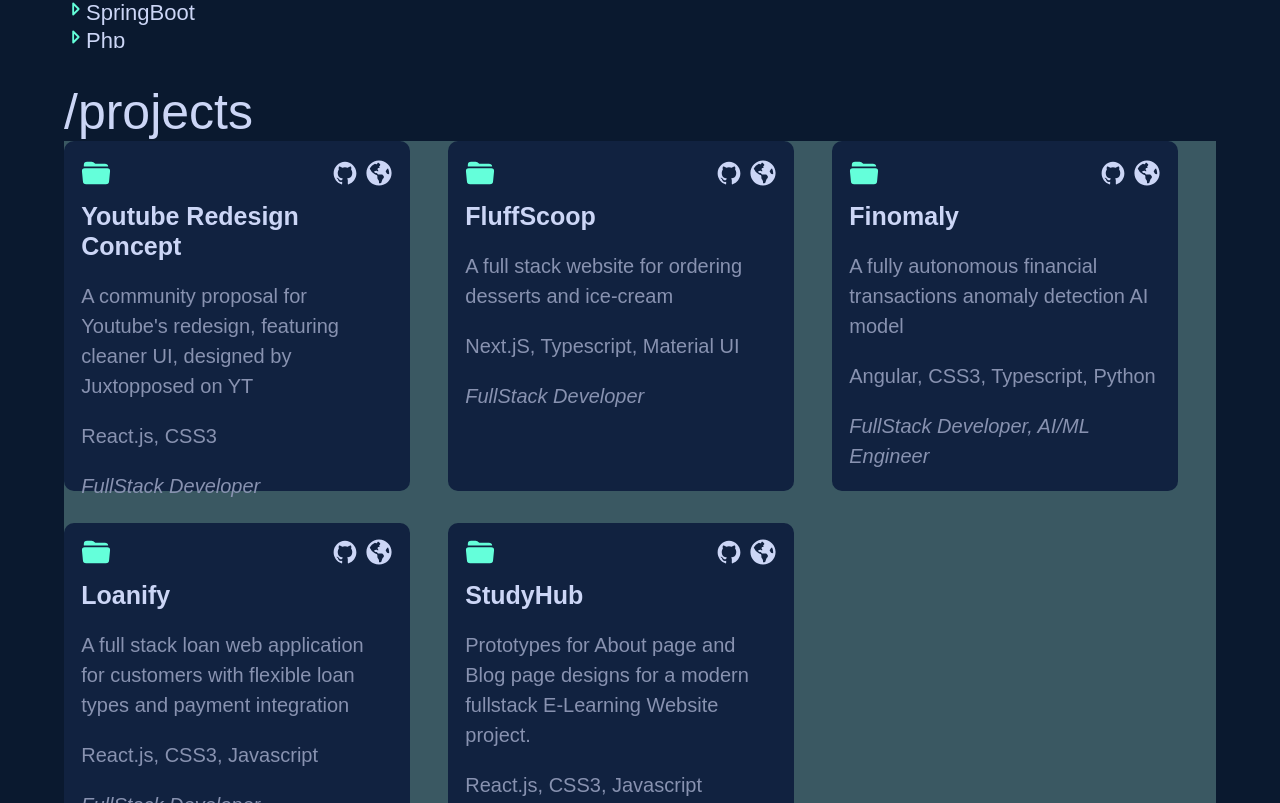
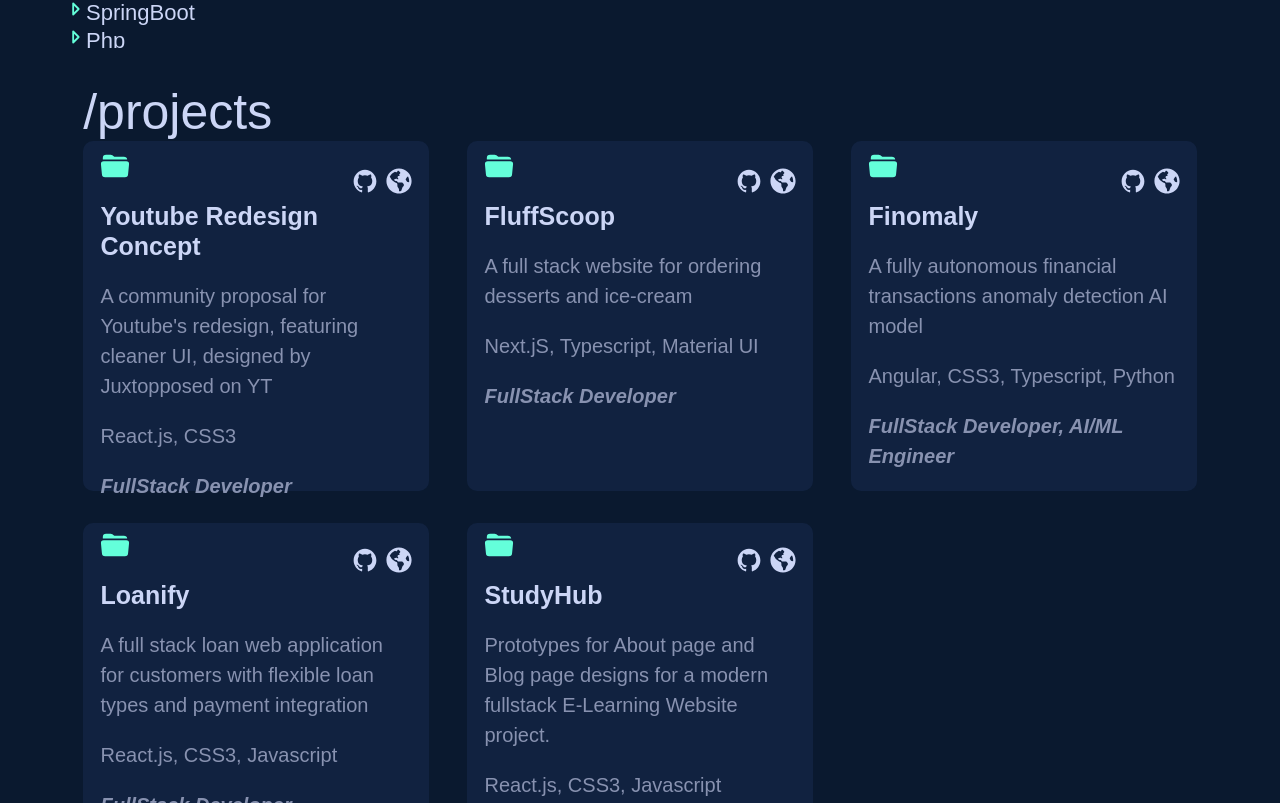
Before and after one commit to danielzfega/MyPortfolio, a React (Vite) app: page / in a window 1280 px wide. Shown: the part 1337-2140 px from the top of the page. Built offline with nearby package versions, Linux system fonts and the light colour scheme; a web font is replaced by a local one.

Commit message:
Favicon impl

```diff
--- a/index.html
+++ b/index.html
@@ -2,7 +2,7 @@
 <html lang="en">
   <head>
     <meta charset="UTF-8" />
-    <link rel="icon" type="image/svg+xml" href="/vite.svg" />
+    <link rel="icon" type="image/svg+xml" href="./src/assets/favicon.png" />
     <meta name="viewport" content="width=device-width, initial-scale=1.0" />
     <title>Daniels Fega Portfolio Website</title>
   </head>
--- a/src/components/Projects/Projects.css
+++ b/src/components/Projects/Projects.css
@@ -8,7 +8,7 @@
     align-items: center;
 }
 .projectTitle{
-    width: 90%;
+    width: 87%;
     font-size: 50px;
     /* border: 1px solid white; */
     margin: 0;
@@ -16,7 +16,7 @@
 .projectBox{
     width: 90%;
     height: 90%;
-    background-color: rgba(186, 255, 232, 0.276);
+    /* background-color: rgba(186, 255, 232, 0.276); */
     /* flex-grow: 1; */
     /* flex-wrap: wrap; */
     display: grid;
@@ -26,7 +26,9 @@
     grid-template-columns: repeat(3, 1fr); /* 3 equal columns */
     /* gap: 10px; */
     row-gap: 2rem;
-    /* padding: 1rem; */
+    /* column-gap: 2rem; */
+    /* justify-content: center; */
+    justify-items: center;
 }
 
 .project{
@@ -39,30 +41,42 @@
     background-color: #112240;
     border-radius: 10px;
 }
+.project:hover{
+    background-color: #233554;
+    transition: 0.6s;
+    transform: translateY(-7px);
+    cursor: pointer;
+}
 .projectHead{
     width: 90%;
     display: flex;
-    align-items: center;
+    /* align-items: center; */
     justify-content: space-between;
     /* height: 10%; */
     height: 50px;
-    /* background-color: white; */
+    /* background-color: rgba(255, 255, 255, 0.411); */
 }
-.projectHead i{
+.linkIcons i{
     font-size: 26px;
-    /* height: 100%; */
+    /* height: 100% !important; */
 }
 .projectName{
     font-size: 25px !important;
     margin: 0;
 }
 .linkIcons{
-    /* border: 1px solid black; */
+    /* border: 1px solid rgb(255, 255, 255); */
     height: 100%;
+    /* height: max-content; */
     width: 60px;
+    /* width: fit-content; */
     display: flex;
-    align-items: center;
+    align-items: end;
     justify-content: space-between;
+}
+.linkIcons i a{
+    text-decoration: none;
+    color: #ccd6f6;
 }
 .projectContent{
     /* background-color: aqua; */
--- a/src/components/Projects/Projects.jsx
+++ b/src/components/Projects/Projects.jsx
@@ -1,4 +1,4 @@
-import React, {useState, useRef, useEffect} from 'react'
+import React, {useState, useRef, useEffect} from 'react';
 import { FaGlobeAmericas } from "react-icons/fa";
 import { IoFolderOpen, IoLogoGithub } from "react-icons/io5";
 import './Projects.css'
@@ -99,8 +99,8 @@
                     <i style={{color: "#64ffda", fontSize: "30px"}}><IoFolderOpen/></i>
 
                     <div className="linkIcons">
-                      <i><IoLogoGithub/></i>
-                      <i><FaGlobeAmericas/></i>
+                      <i><a href={project.githubLink}><IoLogoGithub/></a></i>
+                      <i><a href={project.liveDemo}><FaGlobeAmericas/></a></i>
                     </div>
                   </div>
 
@@ -109,7 +109,7 @@
                     <p style={{color: "#8892b0"}}>{project.desc}</p>
 
                     <p style={{color: "#8892b0"}}>{project.languages}</p>
-                    <p style={{color: "#8892b0"}}><i>{project.role}</i></p>
+                    <p style={{color: "#8892b0"}}><i><b>{project.role}</b></i></p>
                   </div>
                 </div>
               ))
```
Also changed, not shown: src/assets/favicon.png (added).
